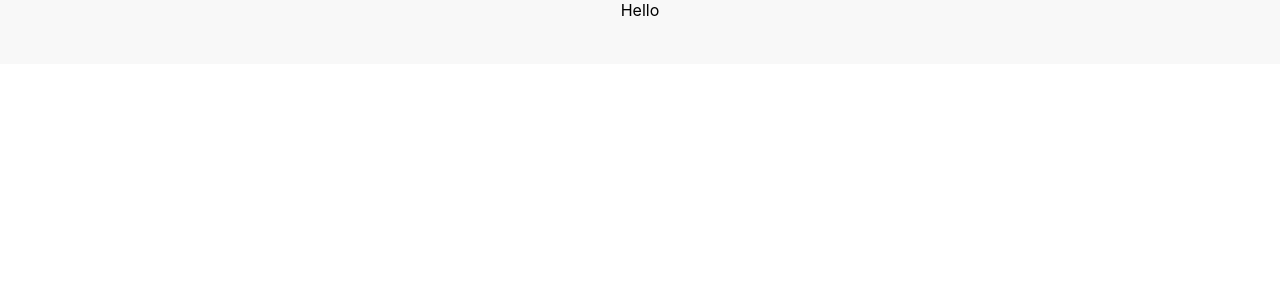
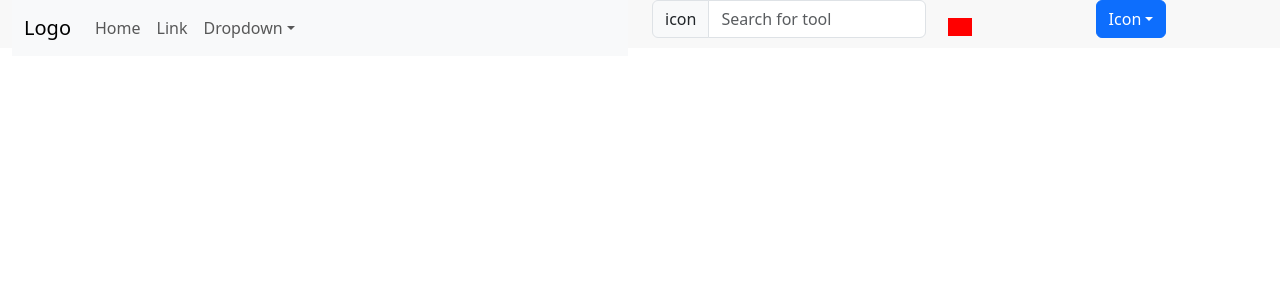
Before and after one commit to daidtech/wix-frontend, a React (Create React App) app: page / in a window 1280 px wide. Shown: the top 300 px of the page. Built offline with nearby package versions, Linux system fonts and the light colour scheme.

Commit message:
add layout header

```diff
--- a/src/assets/common/variables.scss
+++ b/src/assets/common/variables.scss
@@ -1 +1 @@
-$header_height: 4rem
+$header_height: 48px
--- a/src/index.tsx
+++ b/src/index.tsx
@@ -3,6 +3,7 @@ import ReactDOM from 'react-dom/client';
 import './index.css';
 import App from './views/App';
 import reportWebVitals from './reportWebVitals';
+import 'bootstrap/dist/css/bootstrap.min.css';
 
 const root = ReactDOM.createRoot(
   document.getElementById('root') as HTMLElement
--- a/src/layouts/admin/header/Header.scss
+++ b/src/layouts/admin/header/Header.scss
@@ -3,4 +3,16 @@
 .admin-header {
   background-color: #f8f8f8;
   height: $header_height;
+  .left-side {
+
+  }
+  .right-side {
+    .divide-break {
+      width: 1px;
+      height: 18px;
+      align-self: center;
+      background-color: red;
+      margin: 0 10px;
+    }
+  }
 }
--- a/src/layouts/admin/header/Header.tsx
+++ b/src/layouts/admin/header/Header.tsx
@@ -1,10 +1,78 @@
 import React from 'react';
 import './Header.scss';
+import {
+  Form,
+  InputGroup,
+  NavDropdown,
+  Navbar,
+  Nav,
+  Col,
+  Row,
+  Container,
+  Dropdown,
+  DropdownButton
+} from 'react-bootstrap';
 
 function Header() {
   return (
     <header className='admin-header'>
-      Hello
+      <Container fluid>
+        <Row>
+          <Col align="start" className='left-side'>
+            <Navbar expand="lg" className="bg-body-tertiary">
+              <Container>
+                <Navbar.Brand href="#home">Logo</Navbar.Brand>
+                <Navbar.Toggle aria-controls="basic-navbar-nav" />
+                <Navbar.Collapse id="basic-navbar-nav">
+                  <Nav className="me-auto">
+                    <Nav.Link href="#home">Home</Nav.Link>
+                    <Nav.Link href="#link">Link</Nav.Link>
+                    <NavDropdown title="Dropdown" id="basic-nav-dropdown">
+                      <NavDropdown.Item href="#action/3.1">Action</NavDropdown.Item>
+                      <NavDropdown.Item href="#action/3.2">
+                        Another action
+                      </NavDropdown.Item>
+                      <NavDropdown.Item href="#action/3.3">Something</NavDropdown.Item>
+                      <NavDropdown.Divider />
+                      <NavDropdown.Item href="#action/3.4">
+                        Separated link
+                      </NavDropdown.Item>
+                    </NavDropdown>
+                  </Nav>
+                </Navbar.Collapse>
+              </Container>
+            </Navbar>
+          </Col>
+          <Col className='right-side'>
+            <Row>
+              <Col id="search-bar" className='w-50'>
+                <InputGroup className="mb-3">
+                  <InputGroup.Text id="search_key">icon</InputGroup.Text>
+                  <Form.Control
+                    placeholder="Search for tool"
+                    aria-label="search_key"
+                    aria-describedby="search_key"
+                  />
+                </InputGroup>
+              </Col>
+              <div className='divide-break'></div>
+              <Col>
+                <DropdownButton
+                  align="end"
+                  title="Icon"
+                  id="dropdown-menu-align-end"
+                >
+                  <Dropdown.Item eventKey="1">Action</Dropdown.Item>
+                  <Dropdown.Item eventKey="2">Another action</Dropdown.Item>
+                  <Dropdown.Item eventKey="3">Something else here</Dropdown.Item>
+                  <Dropdown.Divider />
+                  <Dropdown.Item eventKey="4">Separated link</Dropdown.Item>
+                </DropdownButton>
+              </Col>
+            </Row>
+          </Col>
+        </Row>
+      </Container>
     </header>
   );
 }
--- a/src/views/App.tsx
+++ b/src/views/App.tsx
@@ -1,6 +1,6 @@
 import React from 'react';
 import './App.css';
-import Header from '../layouts/admin/header/header';
+import Header from 'layouts/admin/header/Header';
 
 function App() {
   return (
--- a/tsconfig.json
+++ b/tsconfig.json
@@ -18,7 +18,8 @@
     "resolveJsonModule": true,
     "isolatedModules": true,
     "noEmit": true,
-    "jsx": "react-jsx"
+    "jsx": "react-jsx",
+    "baseUrl": "src",
   },
   "include": [
     "src"
```
